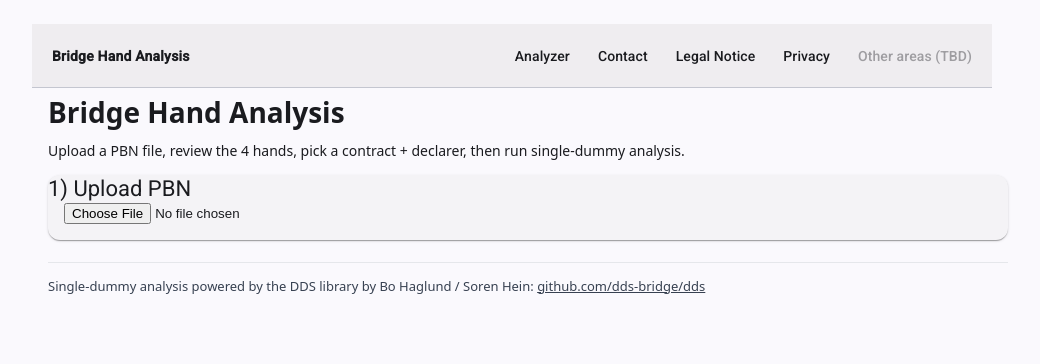
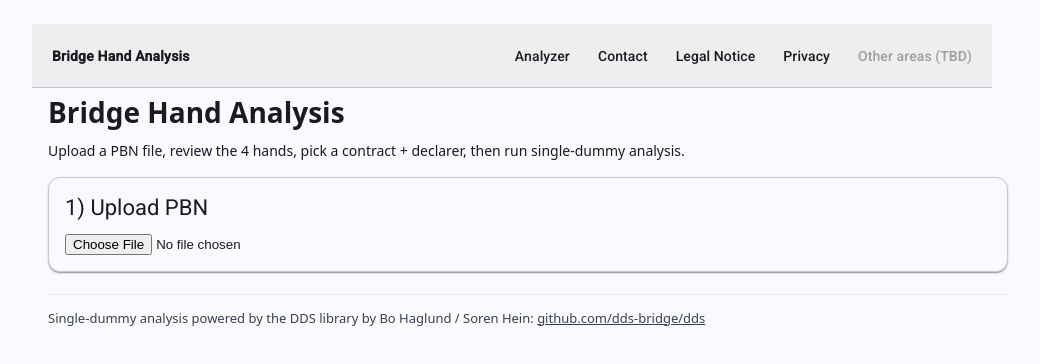
Before and after one commit to jlweb58/bridge-angular, an Angular app: page / in a window 1280 px wide. Shown: the top 364 px of the page, without its empty margins (112-1152 px from the left). Built offline with nearby package versions, Linux system fonts and the light colour scheme.

Commit message:
Added new favicon, more optimization

```diff
--- a/src/app/pages/analyzer.page.html
+++ b/src/app/pages/analyzer.page.html
@@ -4,8 +4,10 @@
   Upload a PBN file, review the 4 hands, pick a contract + declarer, then run single-dummy analysis.
 </p>
 
-<mat-card class="panel">
-  <mat-card-title>1) Upload PBN</mat-card-title>
+<mat-card class="panel-card">
+  <mat-card-header>
+    <mat-card-title>1) Upload PBN</mat-card-title>
+  </mat-card-header>
   <mat-card-content>
     <div class="row">
       <input
@@ -93,8 +95,10 @@
     </div>
   </section>
 
-  <mat-card class="panel">
-    <mat-card-title>3) Single Dummy Inputs</mat-card-title>
+  <mat-card class="panel-card">
+    <mat-card-header>
+      <mat-card-title>3) Single Dummy Inputs</mat-card-title>
+    </mat-card-header>
     <mat-card-content>
       <div class="form">
         <mat-form-field appearance="outline">
@@ -164,8 +168,10 @@
 }
 
 @if (response()) {
-  <mat-card class="panel results" id="results">
-    <mat-card-title>Results</mat-card-title>
+  <mat-card class="panel-card results" id="results">
+    <mat-card-header>
+      <mat-card-title>Results</mat-card-title>
+    </mat-card-header>
     <mat-card-content>
       <div class="summary summary-2col">
         <div class="summary-item">
--- a/src/app/pages/analyzer.page.scss
+++ b/src/app/pages/analyzer.page.scss
@@ -2,6 +2,28 @@
 
 .page-title {
   margin-top: 6px;
+}
+
+/* Material cards: avoid double-padding issues caused by the global `.panel` class */
+.panel-card {
+  margin: 16px 0;
+  border: 1px solid var(--mat-sys-outline-variant, #e5e7eb);
+  border-radius: 12px;
+  background: var(--mat-sys-surface, #ffffff);
+  color: var(--mat-sys-on-surface, #111827);
+}
+
+/* Ensure consistent vertical rhythm so the first form row never “slides under” the title */
+.panel-card mat-card-header {
+  padding-bottom: 8px;
+}
+
+.panel-card mat-card-title {
+  margin: 0; /* remove any default margins that can collapse/stack oddly */
+}
+
+.panel-card mat-card-content {
+  padding-top: 4px;
 }
 
 /* Keep your custom deal panel as-is */
--- a/src/app/pages/analyzer.page.ts
+++ b/src/app/pages/analyzer.page.ts
@@ -13,7 +13,7 @@ import type { CardCode } from '../core/models/cards';
 import type { SingleDummyAnalyzeRequest, SingleDummyAnalyzeResponse } from '../core/models/single-dummy';
 import { parsePbnToDeal } from '../core/models/pbn-parser';
 import {MatButton} from '@angular/material/button';
-import {MatCard, MatCardContent, MatCardTitle} from '@angular/material/card';
+import {MatCard, MatCardContent, MatCardHeader, MatCardTitle} from '@angular/material/card';
 import {MatProgressSpinner} from '@angular/material/progress-spinner';
 import {MatFormField, MatHint, MatInput, MatLabel} from '@angular/material/input';
 import {MatOption, MatSelect} from '@angular/material/select';
@@ -32,7 +32,7 @@ type SuitLines = { S: string; H: string; D: string; C: string };
   standalone: true,
   templateUrl: './analyzer.page.html',
   styleUrl: './analyzer.page.scss',
-  imports: [MatTooltip, MatButton, MatCard, MatCardTitle, MatCardContent, MatProgressSpinner, MatFormField, MatLabel, MatSelect, MatOption, MatHint, MatInput],
+  imports: [MatTooltip, MatButton, MatCard, MatCardTitle, MatCardContent, MatProgressSpinner, MatFormField, MatLabel, MatSelect, MatOption, MatHint, MatInput, MatCardHeader],
 })
 export class AnalyzerPage {
   private readonly singleDummyService = inject(SingleDummyService);
--- a/src/app/pages/contact.page.html
+++ b/src/app/pages/contact.page.html
@@ -1,4 +1,20 @@
 <section class="panel">
   <h1>Contact</h1>
-  <p class="muted">(Placeholder) Add your contact information here.</p>
+
+  <p>
+    <strong>{{ fullName }}</strong>
+  </p>
+
+  <p>
+    Email:
+    <button type="button" (click)="onEmailClick()" aria-label="Send email">
+      <code>{{ emailText() }}</code>
+      <span class="muted small">(click to open email client)</span>
+    </button>
+  </p>
+
+  <p>
+    LinkedIn:
+    <a [href]="linkedInUrl" target="_blank" rel="noopener noreferrer">Profile</a>
+  </p>
 </section>
--- a/src/app/pages/contact.page.ts
+++ b/src/app/pages/contact.page.ts
@@ -1,8 +1,28 @@
-import { Component } from '@angular/core';
+import {Component, computed} from '@angular/core';
 
 @Component({
   selector: 'app-contact-page',
   standalone: true,
   templateUrl: './contact.page.html',
 })
-export class ContactPage {}
+export class ContactPage {
+  protected readonly fullName = 'John Webber';
+
+  private readonly emailLocalPart = 'jlweb58';
+  private readonly emailDomain = 'gmail';
+  private readonly emailTld = 'com';
+
+  protected readonly emailText = computed(
+    () => `${this.emailLocalPart}@${this.emailDomain}.${this.emailTld}`,
+  );
+
+  protected readonly linkedInUrl = 'https://www.linkedin.com/in/john-webber-1a52546/';
+
+  protected onEmailClick(): void {
+    // Create the mailto only on user action (not present in initial HTML).
+    const address = this.emailText();
+    window.location.href = `mailto:${address}`;
+  }
+
+
+}
--- a/src/index.html
+++ b/src/index.html
@@ -5,7 +5,7 @@
   <title>Bridge Contract Analyzer</title>
   <base href="/">
   <meta name="viewport" content="width=device-width, initial-scale=1">
-  <link rel="icon" type="image/x-icon" href="favicon.ico">
+  <link rel="icon" type="image/svg+xml" href="favicon.svg">
   <link rel="preconnect" href="https://fonts.googleapis.com">
   <link rel="preconnect" href="https://fonts.gstatic.com" crossorigin>
   <link href="https://fonts.googleapis.com/css2?family=Roboto:wght@300;400;500&display=swap" rel="stylesheet">
```
Also changed, not shown: public/favicon.svg (added).
